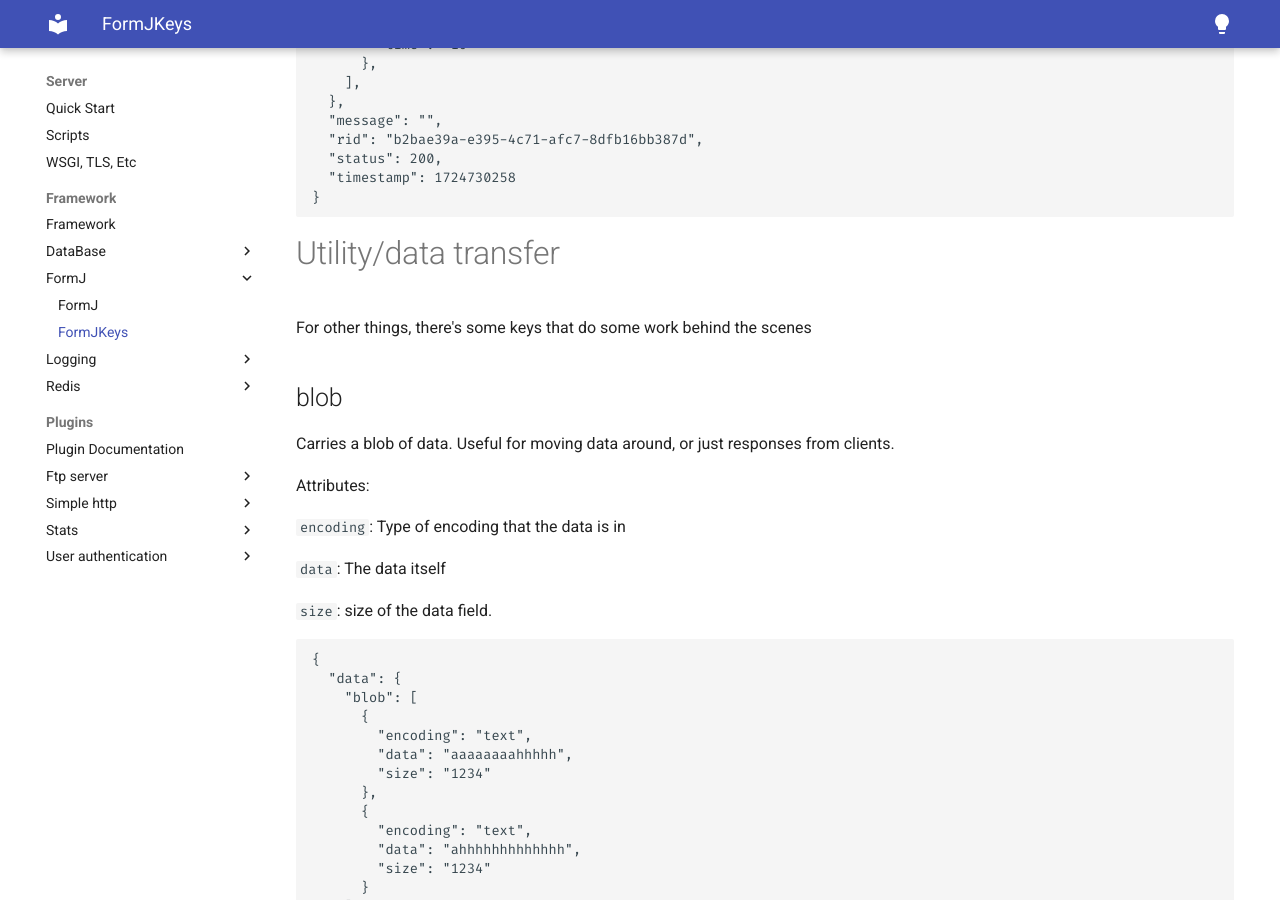
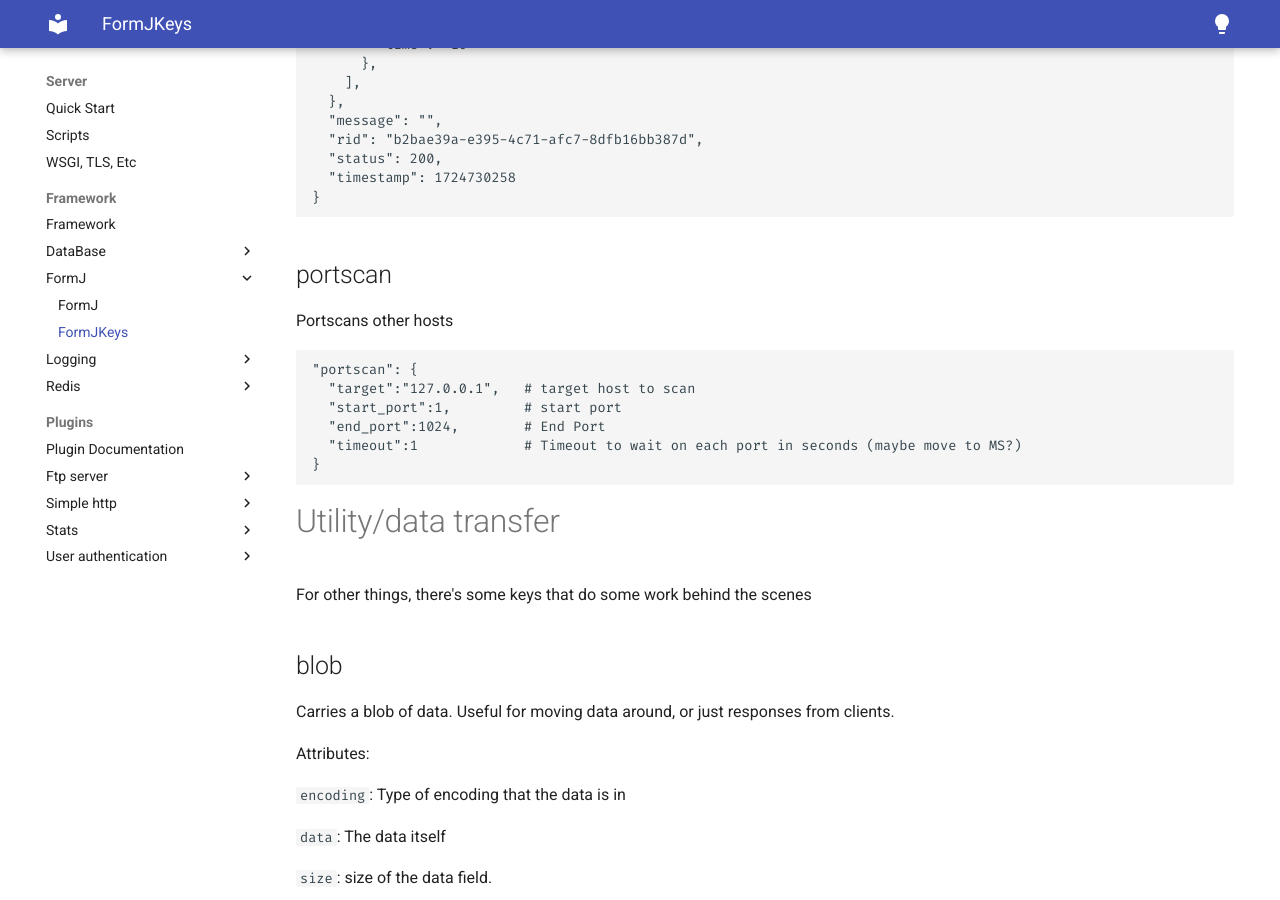
Before and after one commit to ryanq47/WhisperNet-Offensive, an MkDocs documentation site: the page built from Documentation/docs/Server/Framework/FormJ/Form_J_Keys.md, in a window 1280 px wide and 900 px high, scrolled down 1669 px. Built offline with MkDocs 1.6.1 and Material for MkDocs 9.7.7, drawn with Linux system fonts in a browser that asks for light colours.

Commit message:
portscan key doc

````diff
--- a/Documentation/docs/Server/Framework/FormJ/Form_J_Keys.md
+++ b/Documentation/docs/Server/Framework/FormJ/Form_J_Keys.md
@@ -80,6 +80,19 @@ Attributes:
 
 ```
 
+## portscan
+Portscans other hosts
+
+```
+"portscan": {
+  "target":"127.0.0.1",   # target host to scan
+  "start_port":1,         # start port
+  "end_port":1024,        # End Port
+  "timeout":1             # Timeout to wait on each port in seconds (maybe move to MS?)
+}
+```
+
+
 
 # Utility/data transfer
 
````
